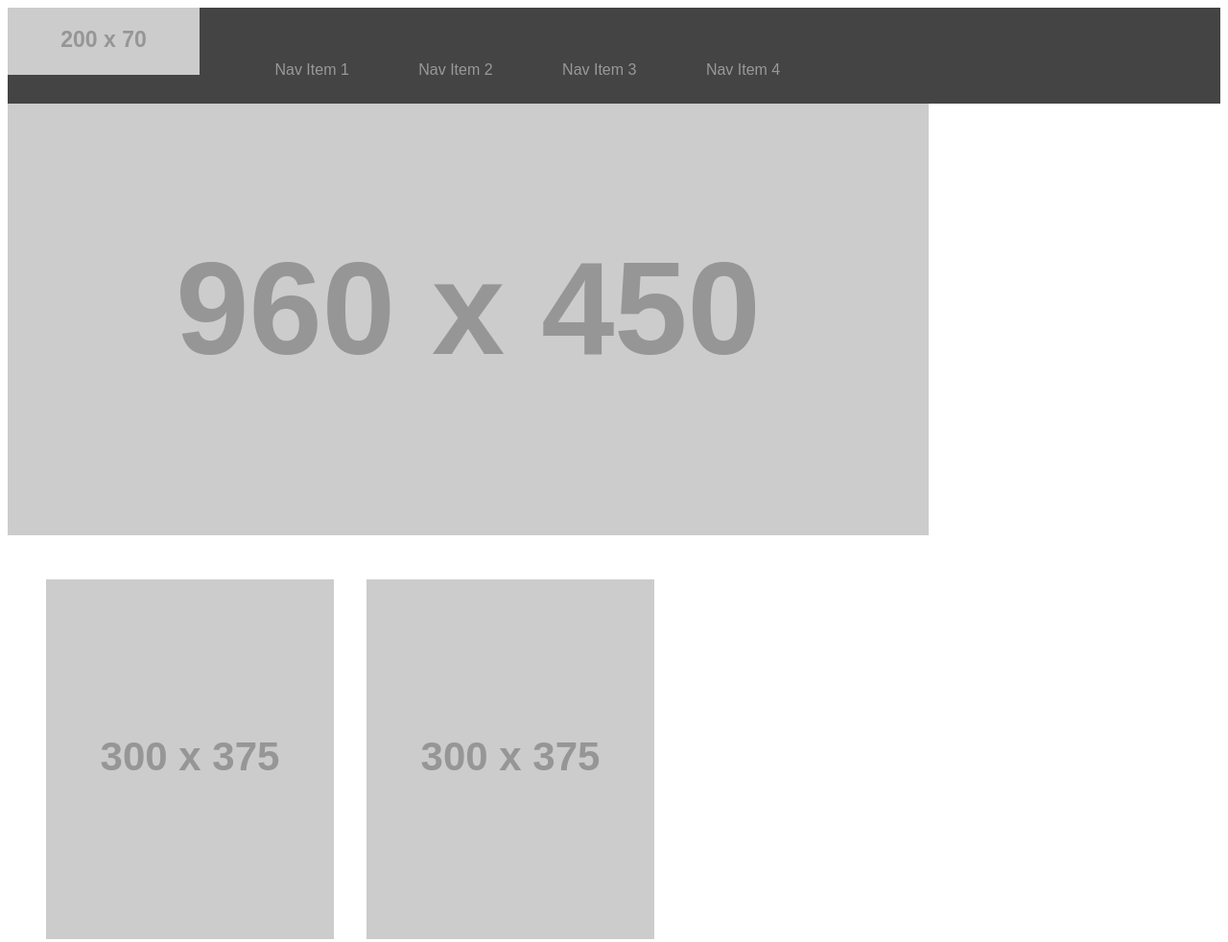
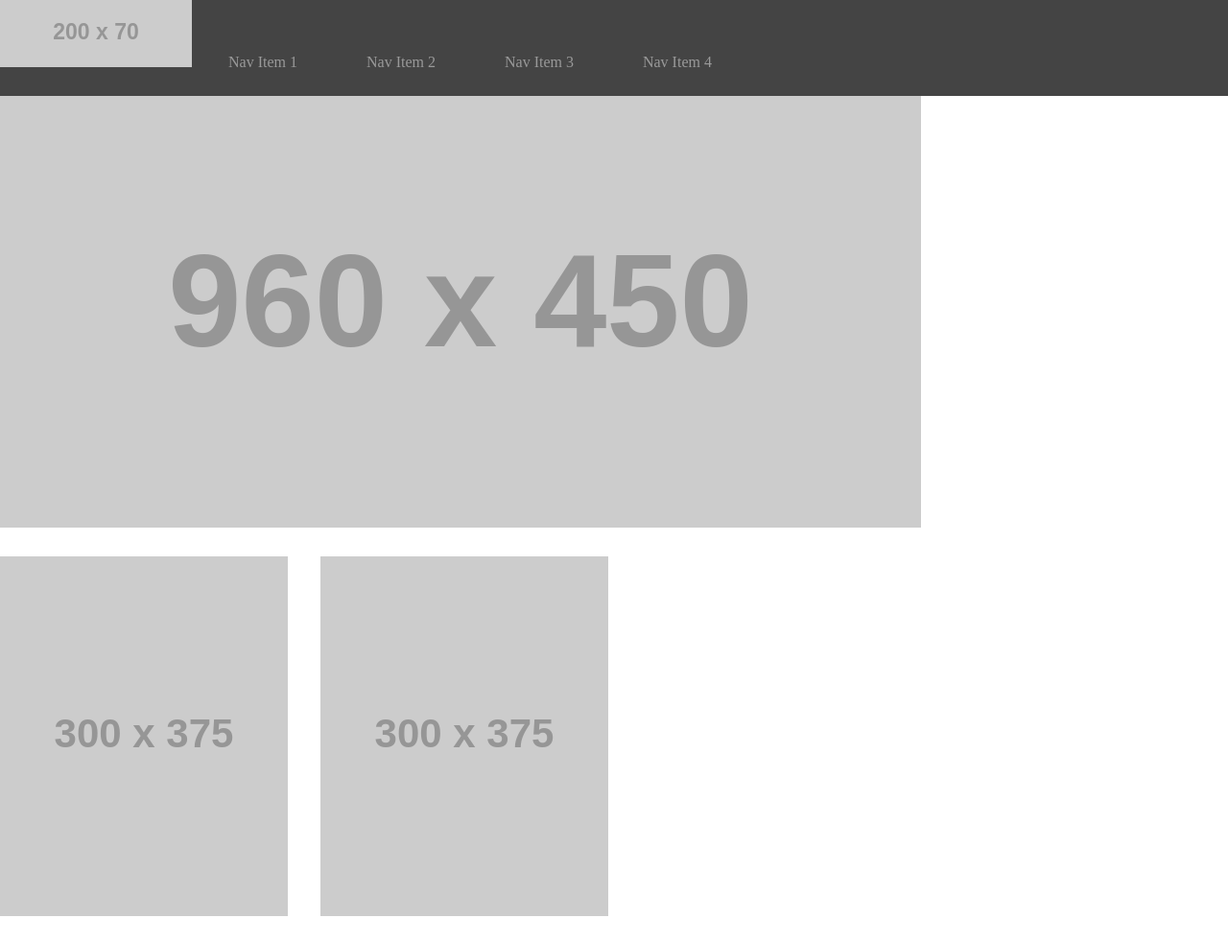
Before and after one commit to mario4821/wireframe-exercise, a plain HTML site: page index.html in a window 1280 px wide. Shown: the top 982 px of the page at 96% size. Drawn offline with Linux system fonts and the light colour scheme; placeholder pictures from the web are drawn by us.

Commit message:
css adjustment

```diff
--- a/index.html
+++ b/index.html
@@ -2,6 +2,7 @@
 <html>
     <head>
 <link rel="stylesheet" href="style.css">
+<link rel="stylesheet" href="reset.css"
     </head>
     <body>
         <header>
--- a/reset.css
+++ b/reset.css
@@ -0,0 +1,48 @@
+/* http://meyerweb.com/eric/tools/css/reset/
+   v2.0 | 20110126
+   License: none (public domain)
+*/
+
+html, body, div, span, applet, object, iframe,
+h1, h2, h3, h4, h5, h6, p, blockquote, pre,
+a, abbr, acronym, address, big, cite, code,
+del, dfn, em, img, ins, kbd, q, s, samp,
+small, strike, strong, sub, sup, tt, var,
+b, u, i, center,
+dl, dt, dd, ol, ul, li,
+fieldset, form, label, legend,
+table, caption, tbody, tfoot, thead, tr, th, td,
+article, aside, canvas, details, embed,
+figure, figcaption, footer, header, hgroup,
+menu, nav, output, ruby, section, summary,
+time, mark, audio, video {
+	margin: 0;
+	padding: 0;
+	border: 0;
+	font-size: 100%;
+	font: inherit;
+	vertical-align: baseline;
+}
+/* HTML5 display-role reset for older browsers */
+article, aside, details, figcaption, figure,
+footer, header, hgroup, menu, nav, section {
+	display: block;
+}
+body {
+	line-height: 1;
+}
+ol, ul {
+	list-style: none;
+}
+blockquote, q {
+	quotes: none;
+}
+blockquote:before, blockquote:after,
+q:before, q:after {
+	content: '';
+	content: none;
+}
+table {
+	border-collapse: collapse;
+	border-spacing: 0;
+}
```
